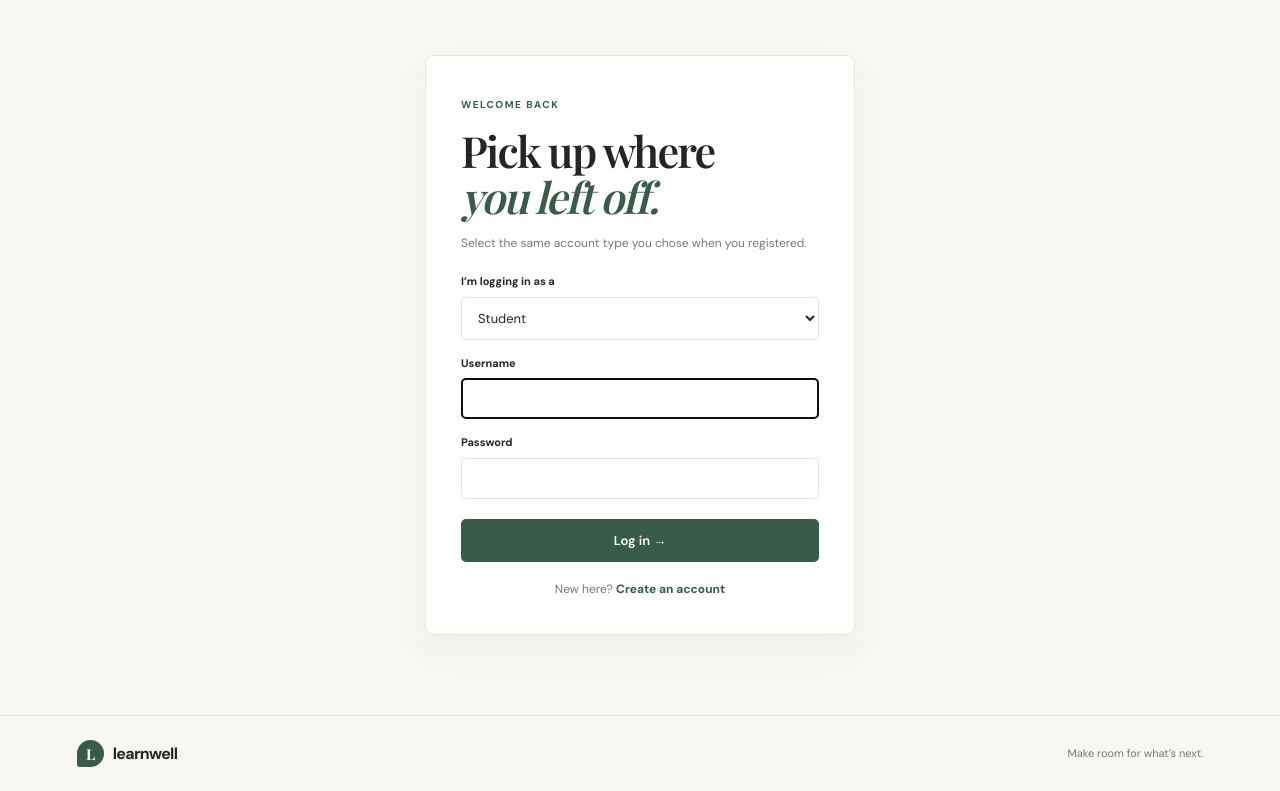
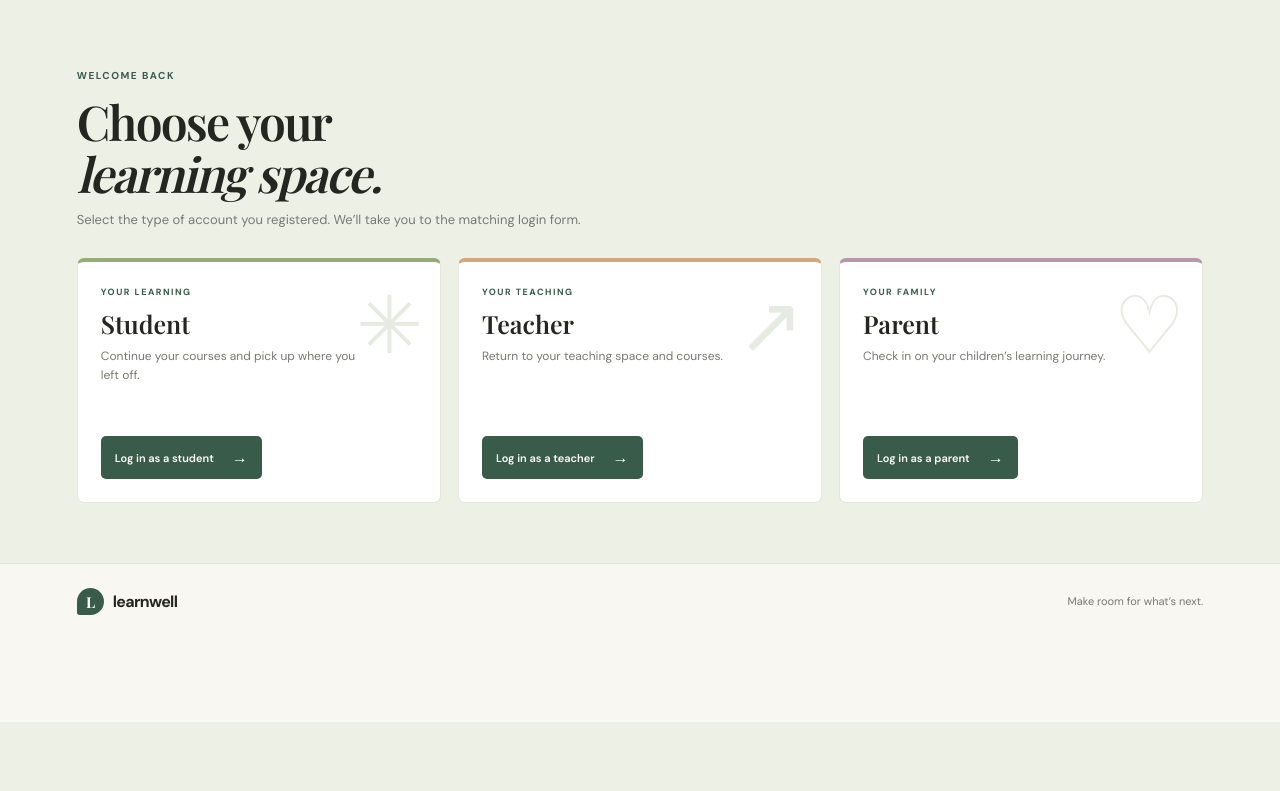
Before and after one commit to uhssutridata/selfstudyzone_learnwell, a Django app: page /accounts/login/ in a window 1280 px wide. Shown: the part 78-869 px from the top of the page. After the commit the page ends 800 px from the top, so only its background shows below. Run offline with Django 4.2, Linux system fonts and the light colour scheme; some web fonts are replaced.

Commit message:
Add role based login cards

```diff
--- a/courses/views.py
+++ b/courses/views.py
@@ -12,6 +12,21 @@ from .models import Course, Enrollment, Lesson, LessonProgress, ParentDetails, U
 class RoleLoginView(LoginView):
     template_name = "registration/login.html"
     authentication_form = RoleAuthenticationForm
+
+    def get_initial(self):
+        initial = super().get_initial()
+        role = self.request.GET.get("role", "")
+        if role in UserProfile.Role.values:
+            initial["role"] = role
+        return initial
+
+    def get_context_data(self, **kwargs):
+        context = super().get_context_data(**kwargs)
+        form = context.get("form")
+        role = (form.data.get("role") if form and form.is_bound else "") or self.request.GET.get("role", "")
+        context["selected_role"] = role if role in UserProfile.Role.values else ""
+        context["role_label"] = UserProfile.Role(context["selected_role"]).label if context["selected_role"] else ""
+        return context
 
 class CourseListView(ListView):
     model = Course
--- a/static/css/roles.css
+++ b/static/css/roles.css
@@ -1,3 +1,4 @@
 .auth-intro{font-size:12px;color:var(--muted);margin:-10px 0 20px}.role-select{width:100%;padding:11px 12px;border:1px solid var(--line);border-radius:4px;background:white;color:var(--ink);font:13px var(--sans)}.role-hint{padding:9px 11px;margin-top:8px;background:#f2f4ed;border-radius:4px;color:var(--muted);font-size:10px;line-height:1.6}
 .signup-hero{padding:62px max(calc((100% - 1160px)/2),6vw) 20px;background:#edf0e5}.signup-hero>h1{font-size:48px;margin:10px 0}.signup-hero>p{max-width:570px;color:var(--muted);font-size:13px;margin-bottom:28px}.role-cards{display:grid;grid-template-columns:repeat(3,1fr);gap:17px}.role-card{position:relative;overflow:hidden;min-height:265px;padding:23px;background:white;border:1px solid var(--line);border-radius:7px;display:flex;flex-direction:column;align-items:flex-start}.role-card .eyebrow{font-size:9px}.role-card h2{font:600 25px var(--serif);margin:7px 0}.role-card p{font-size:12px;color:var(--muted);max-width:270px;margin:0 0 18px}.role-art{position:absolute;right:17px;top:4px;font:80px var(--serif);color:#78936330}.role-student{border-top:4px solid #94ad78}.role-teacher{border-top:4px solid #d3a77e}.role-parent{border-top:4px solid #b797ae}.role-button{margin-top:auto;font-size:11px;padding:11px 14px}.role-button span{font-size:16px}.signup-form-section{padding-top:45px}.signup-form-section .auth-card h2{font:600 24px var(--serif);margin:8px 0 20px}@media(max-width:760px){.signup-hero{padding:45px 6vw 15px}.signup-hero>h1{font-size:39px}.role-cards{grid-template-columns:1fr}.role-card{min-height:220px}}
 .signup-prompt{max-width:720px;margin:0 auto;padding:24px 20px 70px;text-align:center;color:var(--muted);font-size:12px}
+.login-hero{padding-bottom:60px}.login-hero .role-card{min-height:245px}.login-hero .role-card p{min-height:40px}
--- a/templates/registration/login.html
+++ b/templates/registration/login.html
@@ -1 +1,39 @@
-{% extends 'base.html' %}{% block title %}Log in — Learnwell{% endblock %}{% block content %}<section class="auth-wrap"><div class="auth-card"><span class="eyebrow">WELCOME BACK</span><h1>Pick up where<br><em>you left off.</em></h1><p class="auth-intro">Select the same account type you chose when you registered.</p><form method="post">{% csrf_token %}{{ form.non_field_errors }}<label for="id_role">{{ form.role.label }}</label>{{ form.role }}{{ form.role.errors }}<label for="id_username">Username</label>{{ form.username }}{{ form.username.errors }}<label for="id_password">Password</label>{{ form.password }}{{ form.password.errors }}{% if next %}<input type="hidden" name="next" value="{{ next }}">{% endif %}<button class="button button-wide">Log in →</button></form><p class="auth-switch">New here? <a href="{% url 'signup' %}">Create an account</a></p></div></section>{% endblock %}
+{% extends 'base.html' %}
+{% block title %}Log in — Learnwell{% endblock %}
+{% block content %}
+<section class="signup-hero login-hero">
+  <span class="eyebrow">WELCOME BACK</span>
+  <h1>Choose your<br><em>learning space.</em></h1>
+  <p>Select the type of account you registered. We’ll take you to the matching login form.</p>
+  <div class="role-cards">
+    <article class="role-card role-student">
+      <div class="role-art" aria-hidden="true">✳</div><span class="eyebrow">YOUR LEARNING</span><h2>Student</h2>
+      <p>Continue your courses and pick up where you left off.</p>
+      <a class="button role-button" href="?role=student#login-form">Log in as a student <span>→</span></a>
+    </article>
+    <article class="role-card role-teacher">
+      <div class="role-art" aria-hidden="true">↗</div><span class="eyebrow">YOUR TEACHING</span><h2>Teacher</h2>
+      <p>Return to your teaching space and courses.</p>
+      <a class="button role-button" href="?role=teacher#login-form">Log in as a teacher <span>→</span></a>
+    </article>
+    <article class="role-card role-parent">
+      <div class="role-art" aria-hidden="true">♡</div><span class="eyebrow">YOUR FAMILY</span><h2>Parent</h2>
+      <p>Check in on your children’s learning journey.</p>
+      <a class="button role-button" href="?role=parent#login-form">Log in as a parent <span>→</span></a>
+    </article>
+  </div>
+</section>
+{% if selected_role %}<section class="auth-wrap signup-form-section" id="login-form">
+  <div class="auth-card">
+    <span class="eyebrow">{{ role_label|upper }} LOGIN</span>
+    <h2>Welcome back.</h2>
+    <form method="post">{% csrf_token %}{{ form.non_field_errors }}{{ form.role.as_hidden }}{{ form.role.errors }}
+      <label for="id_username">Username</label>{{ form.username }}{{ form.username.errors }}
+      <label for="id_password">Password</label>{{ form.password }}{{ form.password.errors }}
+      {% if next %}<input type="hidden" name="next" value="{{ next }}">{% endif %}
+      <button class="button button-wide">Log in as {{ role_label|lower }} →</button>
+    </form>
+    <p class="auth-switch">New here? <a href="{% url 'signup' %}">Create an account</a></p>
+  </div>
+</section>{% endif %}
+{% endblock %}
```
